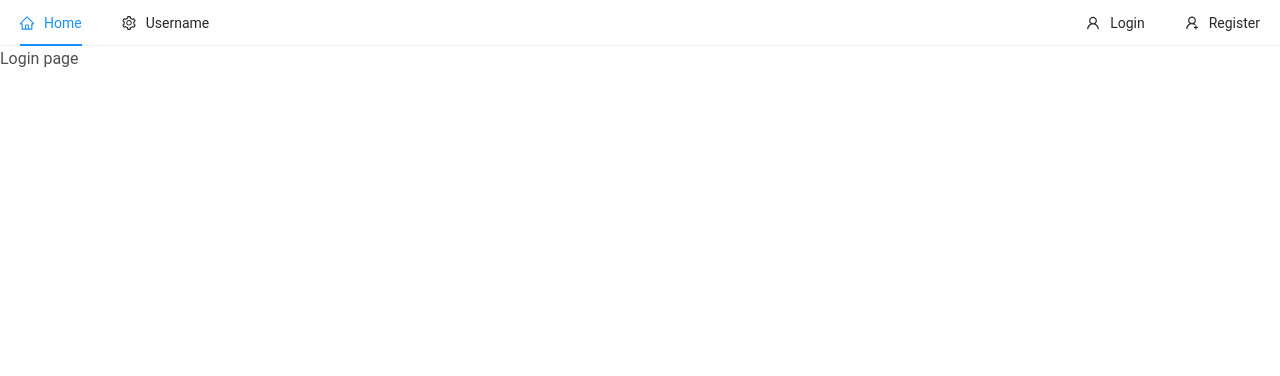
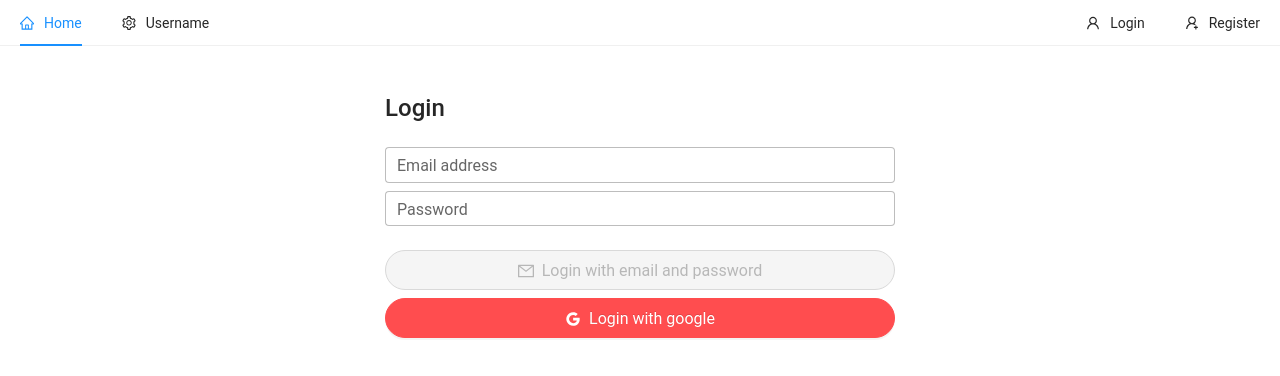
Before and after one commit to ddevtk/d-computer, a React (Create React App) app in the folder client/: page /login in a window 1280 px wide. Shown: the top 376 px of the page. Built offline with nearby package versions, Linux system fonts and the light colour scheme; no server answers.

Commit message:
build login page

```diff
--- a/client/src/App.js
+++ b/client/src/App.js
@@ -2,7 +2,6 @@ import React, { useEffect } from 'react';
 import { useDispatch } from 'react-redux';
 import { Routes, Route } from 'react-router-dom';
 import Header from './components/Header';
-import { auth } from './firebase/firebase.utils';
 import Login from './pages/auth/Login';
 import Register from './pages/auth/Register';
 import RegisterComplete from './pages/auth/RegisterComplete';
--- a/client/src/pages/auth/Login.jsx
+++ b/client/src/pages/auth/Login.jsx
@@ -1,7 +1,73 @@
-import React from 'react';
+import React, { useState } from 'react';
+import { MDBCol, MDBInput } from 'mdb-react-ui-kit';
+import { MailOutlined, GoogleOutlined } from '@ant-design/icons';
+import { Button } from 'antd';
+import { auth } from '../../firebase/firebase.utils';
 
 const Login = () => {
-  return <div>Login page</div>;
+  const [email, setEmail] = useState('');
+  const [password, setPassword] = useState('');
+
+  const handleSubmit = async (e) => {};
+
+  return (
+    <div className='container p-5'>
+      <div className='row'>
+        <div className='col-md-6 offset-md-3'>
+          <h4>Login</h4>
+          <form onSubmit={handleSubmit}>
+            <MDBCol md='12' size='12' className='mt-4'>
+              <MDBInput
+                type='email'
+                value={email}
+                onChange={(e) => setEmail(e.target.value)}
+                label='Email address'
+                className='mb-2'
+              />
+              <MDBInput
+                type='password'
+                value={password}
+                onChange={(e) => setPassword(e.target.value)}
+                label='Password'
+                className='mb-4'
+              ></MDBInput>
+            </MDBCol>
+            <Button
+              shape='round'
+              type='primary'
+              block
+              size='large'
+              icon={<MailOutlined />}
+              style={{
+                display: 'flex',
+                alignItems: 'center',
+                justifyContent: 'center',
+              }}
+              className='mb-2'
+              disabled={!email || password.length < 6}
+            >
+              Login with email and password
+            </Button>
+            <Button
+              shape='round'
+              danger
+              type='primary'
+              block
+              size='large'
+              icon={<GoogleOutlined />}
+              style={{
+                display: 'flex',
+                alignItems: 'center',
+                justifyContent: 'center',
+              }}
+            >
+              Login with google
+            </Button>
+          </form>
+        </div>
+      </div>
+    </div>
+  );
 };
 
 export default Login;
--- a/client/src/pages/auth/RegisterComplete.jsx
+++ b/client/src/pages/auth/RegisterComplete.jsx
@@ -47,7 +47,6 @@ const RegisterComplete = () => {
         message: error.message,
         duration: 3,
       });
-      console.log(error);
     }
   };
 
@@ -62,7 +61,7 @@ const RegisterComplete = () => {
           <h4>Continue Register</h4>
           <form onSubmit={handleSubmit}>
             <MDBCol md='12' size='12' className='mt-4'>
-              <MDBInput type='email' value={email} disabled className='mb-4' />
+              <MDBInput type='email' value={email} disabled className='mb-2' />
               <MDBInput
                 type='password'
                 value={password}
```
